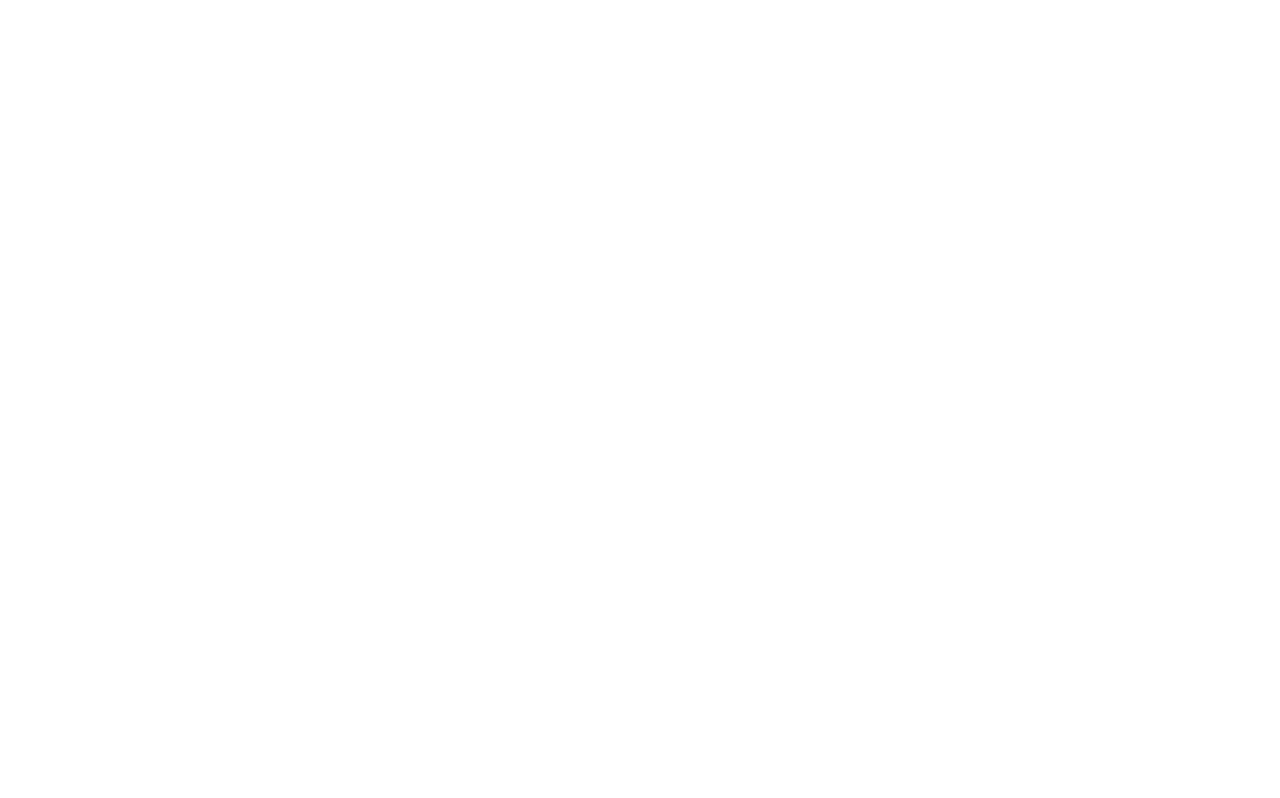
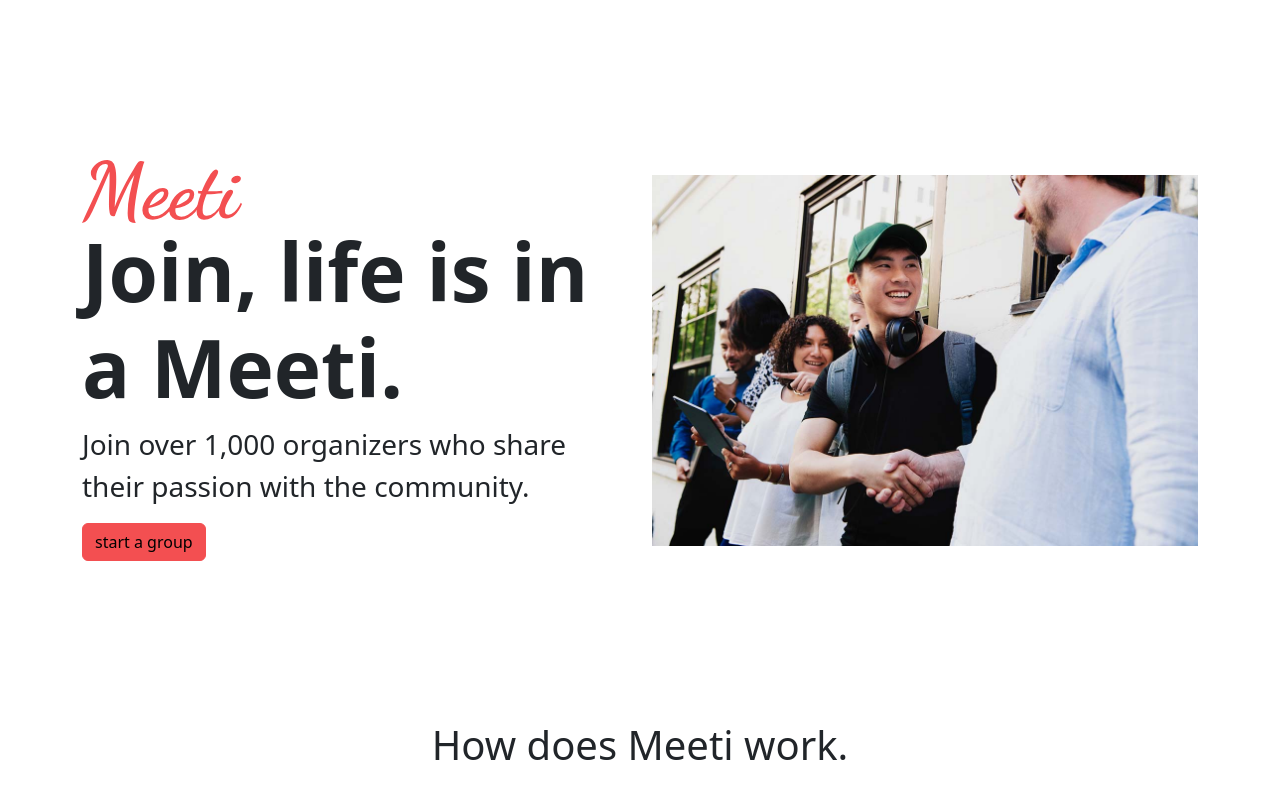
Before and after one commit to GerardoJCruz/Meeti, a plain HTML site: page index.html in a window 1280 px wide. Drawn offline with Linux system fonts and the light colour scheme.

Commit message:
Header is done.

```diff
--- a/index.html
+++ b/index.html
@@ -9,8 +9,28 @@
     <link rel="preconnect" href="https://fonts.googleapis.com">
     <link rel="preconnect" href="https://fonts.gstatic.com" crossorigin>
     <link href="https://fonts.googleapis.com/css2?family=Roboto:wght@400;700;900&display=swap" rel="stylesheet">
+    <link rel="stylesheet" href="build/css/style.css">
 </head>
 <body>
 
+    <header class="container-xl header">
+        <div class="row align-items-center">
+            <div class="col-md-6 mb-5 mb-md-0">
+                <img src="img/logo.svg" alt="Logo Meeti" class="logo">
+                <h1 class="display-1">Join, life is in a Meeti.</h1>
+                <p class="fs-3">Join over 1,000 organizers who share their passion with the community.</p>
+                <a href="#" class="btn btn-danger">start a group</a>
+            </div>
+            <div class="col-md-6">
+                <img src="img/header.jpg" alt="Header image" class="img-fluid">
+            </div>
+        </div>
+    </header>
+
+    <section class="container-xl">
+        <h2 class="fs-1 text-center">How does Meeti work.</h2>
+    </section>
+
+    <script src="js/bootstrap.bundle.min.js"></script>
 </body>
 </html>
```
